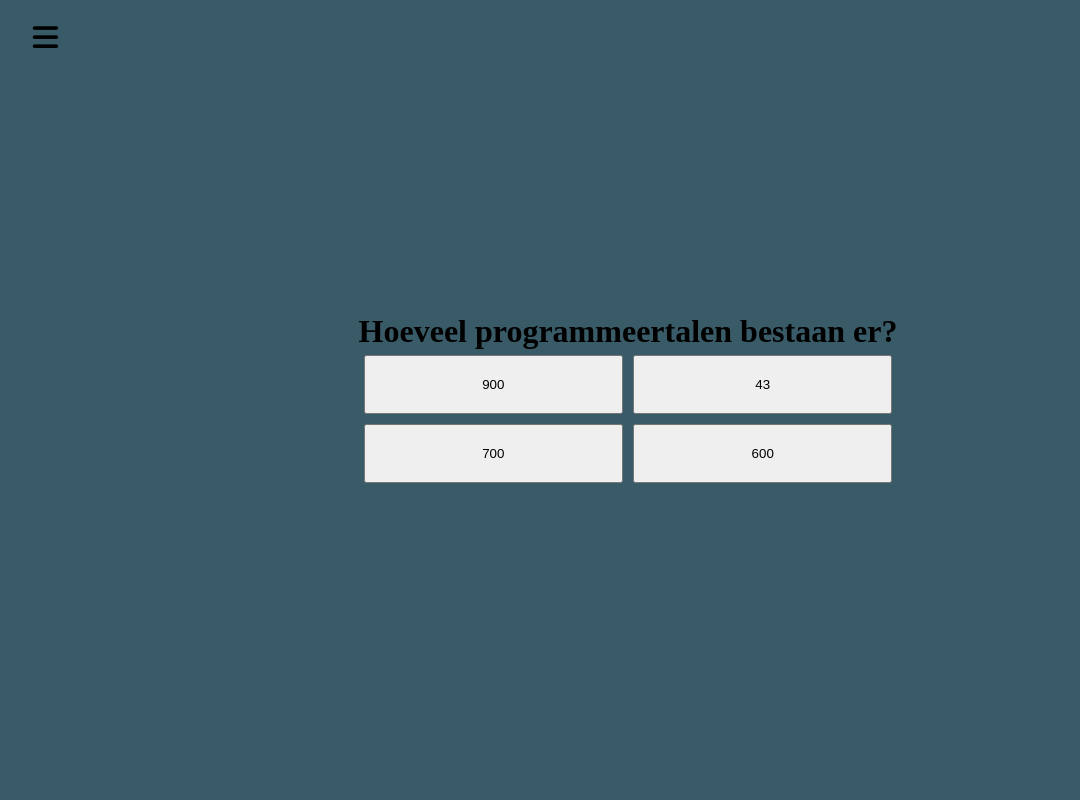
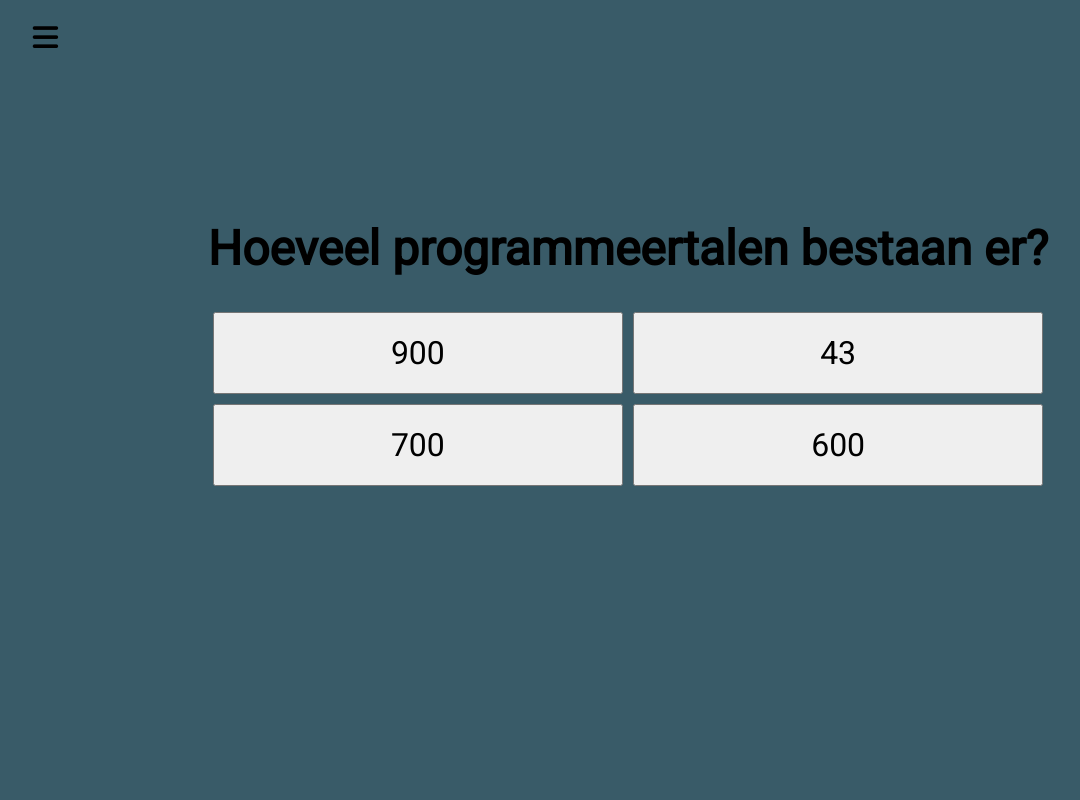
Before and after one commit to Myynkel/QuizzieGLR, a PHP site: page /lucas_quiz.html in a window 1280 px wide. Shown: the whole page, without its empty margins (12-1092 px from the left). Run offline with PHP 8.4, Linux system fonts and the light colour scheme.

Commit message:
21894yfhus

```diff
--- a/landingspagina/lucas_quiz.css
+++ b/landingspagina/lucas_quiz.css
@@ -1,8 +1,12 @@
 /* Begin van side-menu */
+
+@import url('https://fonts.googleapis.com/css2?family=Roboto&display=swap');
+
 * {
     margin: 0;
     padding: 0;
     text-decoration: none;
+    font-family: "Roboto";
 }
 
 .sidebar {
@@ -104,10 +108,37 @@ main {
 }
 
 .optie-knop {
+    font-size: 2em;
     margin: 5px;
     padding: 20px 50px;
 }
 
 .quiz-container {
     display: grid;
+    gap: 30px;
+
 }
+
+.quiz-antwoord {
+    text-align: center;
+    margin-top: 10px;
+    padding: 10px;
+    font-size: 2em;
+}
+
+.quiz-vraag {
+    text-align: center;
+    font-size: 3em;
+}
+
+.antwoord-invoer {
+    max-width: 1500px;
+    grid-column: 1 / 3;
+    font-size: 2em;
+    margin: 0 auto;
+}
+
+.quiz-uitleg {
+    text-align: center;
+    font-size: 2em;
+}
--- a/landingspagina/lucas_quiz.html
+++ b/landingspagina/lucas_quiz.html
@@ -4,9 +4,9 @@
     <meta charset="UTF-8">
     <meta http-equiv="X-UA-Compatible" content="IE=edge">
     <meta name="viewport" content="width=device-width, initial-scale=1.0">
-    <link rel="stylesheet" href="lucas_quiz.css">
+    <link rel="stylesheet" href="michael_quiz.css">
     <link href="https://use.fontawesome.com/releases/v6.5.1/css/all.css" rel="stylesheet">
-    <title>Quiz #2</title>
+    <title>Quiz Lucas</title>
 </head>
 <body>
     <header>
@@ -17,28 +17,29 @@
     </label>
     <div class="sidebar">
         <header class="meneTitel">Menu</header>
-        <a href="landing.html" class="active">
+        <a href="landing.html">
             <i class="fa-solid fa-house"></i>
             <span>Home</span>
         </a>
         <a href="michael_quiz.html" class="active">
             <i class="fa-solid fa-scroll"></i>
-            <span>Quiz #1</span>
+            <span>Quiz Michael</span>
         </a>
         <a href="lucas_quiz.html">
             <i class="fa-solid fa-scroll"></i>
-            <Span>Quiz #2</Span>
+            <Span>Quiz Lucas</Span>
         </a>
-        <a href="index.html">
+        <a href="#">
             <i class="fa-solid fa-scroll"></i>
-            <span>Quiz #3</span>
+            <span>Quiz Yunus</span>
         </a>
     </header>
     <main>
         <div class="quiz-container">
             <h1 class="quiz-vraag"></h1>
             <div class="quiz-opties"></div>
-            <p class="quiz-antwoord"></div>
+            <p class="quiz-antwoord" id="quiz-antwoord"></p>
+            <p class="quiz-uitleg" id="quiz-uitleg"></p>
         </div>
     </main>
 
--- a/landingspagina/michael_quiz.html
+++ b/landingspagina/michael_quiz.html
@@ -23,11 +23,11 @@
         </a>
         <a href="michael_quiz.html" class="active">
             <i class="fa-solid fa-scroll"></i>
-            <span>Quiz Lucas</span>
+            <span>Quiz Michael</span>
         </a>
         <a href="lucas_quiz.html">
             <i class="fa-solid fa-scroll"></i>
-            <Span>Quiz Michael</Span>
+            <Span>Quiz Lucas</Span>
         </a>
         <a href="#">
             <i class="fa-solid fa-scroll"></i>
```
Also changed, not shown: landingspagina/landing.css (+9 -0 lines), landingspagina/landing.html (+8 -11 lines), landingspagina/logo.png (added), 1 other file.
